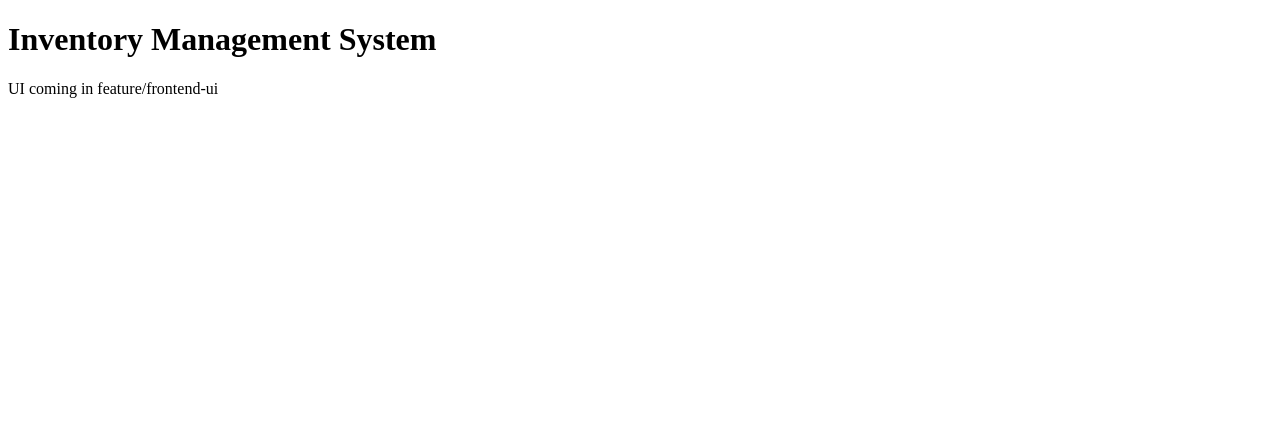
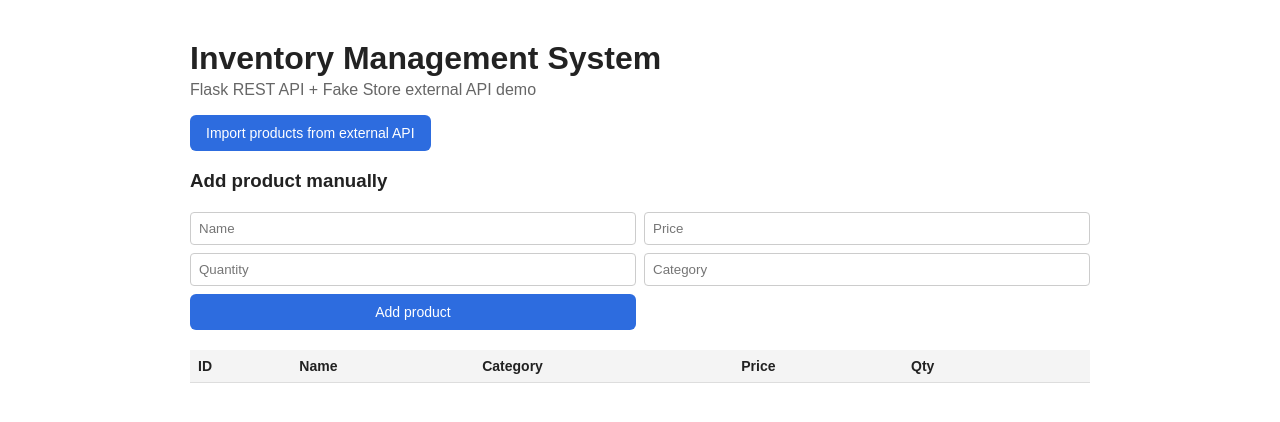
Before and after one commit to Collins-Masira/inventory-management-api, a Flask app: page / in a window 1280 px wide. Shown: the top 422 px of the page. Run offline with Flask 3, Linux system fonts and the light colour scheme; lists and menus that the app fills with data are empty.

Commit message:
Build UI: product table, add-product form, external import button

```diff
--- a/templates/index.html
+++ b/templates/index.html
@@ -1,8 +1,90 @@
 <!DOCTYPE html>
-<html>
-<head><title>Inventory Management System</title></head>
+<html lang="en">
+<head>
+<meta charset="UTF-8">
+<title>Inventory Management System</title>
+<style>
+  body { font-family: Arial, sans-serif; max-width: 900px; margin: 40px auto; padding: 0 20px; color: #222; }
+  h1 { margin-bottom: 4px; }
+  .muted { color: #666; margin-top: 0; }
+  button { background: #2d6cdf; color: #fff; border: none; padding: 10px 16px; border-radius: 6px; cursor: pointer; font-size: 14px; }
+  button:hover { background: #1e54b7; }
+  table { width: 100%; border-collapse: collapse; margin-top: 20px; }
+  th, td { text-align: left; padding: 8px; border-bottom: 1px solid #ddd; font-size: 14px; }
+  th { background: #f4f4f4; }
+  #status { margin-top: 10px; font-size: 14px; }
+  form { margin-top: 20px; display: grid; grid-template-columns: 1fr 1fr; gap: 8px; }
+  input { padding: 8px; border: 1px solid #ccc; border-radius: 4px; }
+</style>
+</head>
 <body>
   <h1>Inventory Management System</h1>
-  <p>UI coming in feature/frontend-ui</p>
+  <p class="muted">Flask REST API + Fake Store external API demo</p>
+
+  <button id="importBtn">Import products from external API</button>
+  <div id="status"></div>
+
+  <h3>Add product manually</h3>
+  <form id="addForm">
+    <input name="name" placeholder="Name" required>
+    <input name="price" placeholder="Price" type="number" step="0.01">
+    <input name="quantity" placeholder="Quantity" type="number">
+    <input name="category" placeholder="Category">
+    <button type="submit">Add product</button>
+  </form>
+
+  <table>
+    <thead>
+      <tr><th>ID</th><th>Name</th><th>Category</th><th>Price</th><th>Qty</th><th></th></tr>
+    </thead>
+    <tbody id="productRows"></tbody>
+  </table>
+
+<script>
+async function loadProducts() {
+  const res = await fetch("/products");
+  const products = await res.json();
+  const rows = products.map(p => `
+    <tr>
+      <td>${p.id}</td><td>${p.name}</td><td>${p.category || ""}</td>
+      <td>$${Number(p.price).toFixed(2)}</td><td>${p.quantity}</td>
+      <td><button onclick="deleteProduct(${p.id})">Delete</button></td>
+    </tr>`).join("");
+  document.getElementById("productRows").innerHTML = rows;
+}
+
+async function deleteProduct(id) {
+  await fetch(`/products/${id}`, { method: "DELETE" });
+  loadProducts();
+}
+
+document.getElementById("importBtn").addEventListener("click", async () => {
+  const statusEl = document.getElementById("status");
+  statusEl.textContent = "Importing...";
+  const res = await fetch("/external-products/import", { method: "POST" });
+  const data = await res.json();
+  statusEl.textContent = res.ok
+    ? `Imported ${data.imported_count} new product(s).`
+    : `Error: ${data.error}`;
+  loadProducts();
+});
+
+document.getElementById("addForm").addEventListener("submit", async (e) => {
+  e.preventDefault();
+  const form = new FormData(e.target);
+  const body = Object.fromEntries(form.entries());
+  body.price = parseFloat(body.price) || 0;
+  body.quantity = parseInt(body.quantity) || 0;
+  await fetch("/products", {
+    method: "POST",
+    headers: { "Content-Type": "application/json" },
+    body: JSON.stringify(body)
+  });
+  e.target.reset();
+  loadProducts();
+});
+
+loadProducts();
+</script>
 </body>
 </html>
```
